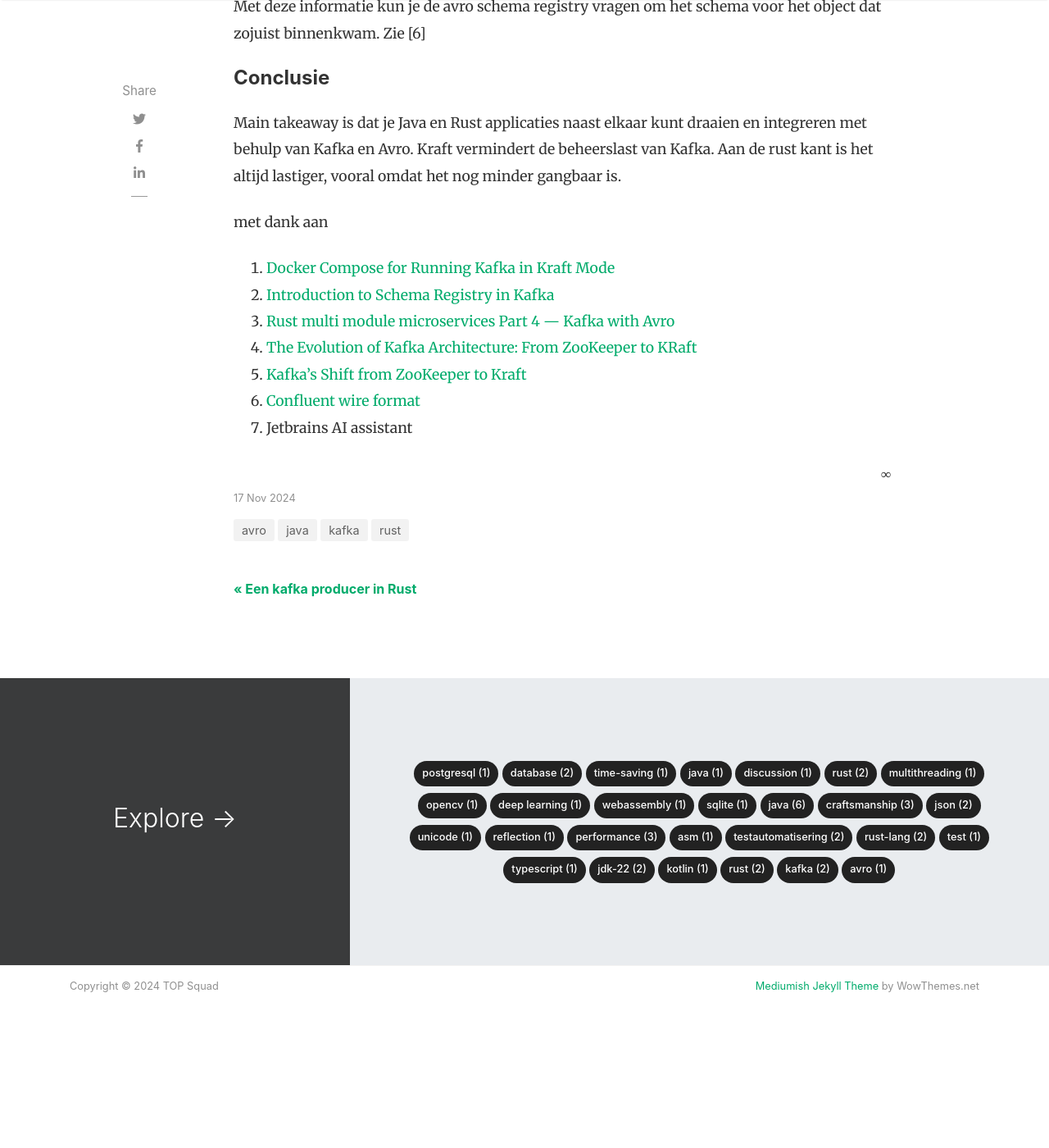
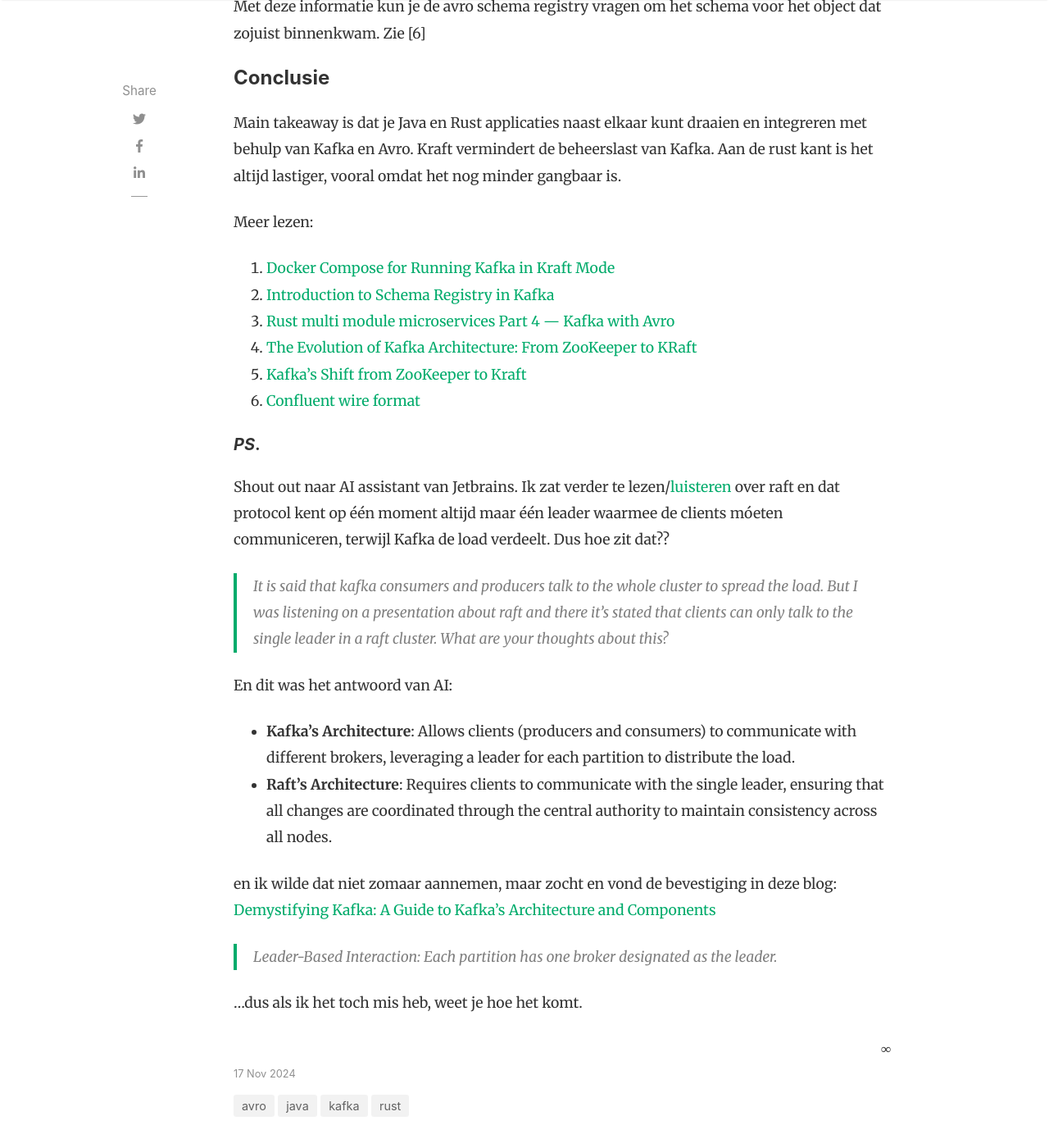
Before and after one commit to TOP-Squad/top-squad.github.io, a Jekyll site: the page built from _posts/2024-11-17-kafka-met-rust2.md, in a window 1280 px wide and 1400 px high, scrolled down 7769 px. Shown: the whole window at 82% size. Built offline with Jekyll 4.4.1, drawn with Linux system fonts in a browser that asks for light colours; nearby versions of some CDN libraries; before the commit the page ends 9055 px from its top, so only the background shows below that; some of the changed text lies outside the part shown.

Commit message:
nog meer tekst

```diff
--- a/_posts/2024-11-17-kafka-met-rust2.md
+++ b/_posts/2024-11-17-kafka-met-rust2.md
@@ -251,13 +251,30 @@ Zie [6]
 #### Conclusie
 Main takeaway is dat je Java en Rust applicaties naast elkaar kunt draaien en integreren met behulp van Kafka en Avro. Kraft vermindert de beheerslast van Kafka. Aan de rust kant is het altijd lastiger, vooral omdat het nog minder gangbaar is.
 
-met dank aan
+Meer lezen:
 1. [Docker Compose for Running Kafka in Kraft Mode](https://medium.com/@katyagorshkova/docker-compose-for-running-kafka-in-kraft-mode-20c535c48b1a)
 2. [Introduction to Schema Registry in Kafka](https://medium.com/slalom-technology/introduction-to-schema-registry-in-kafka-915ccf06b902)
 3. [Rust multi module microservices Part 4 — Kafka with Avro](https://medium.com/@omprakashsridharan/rust-multi-module-microservices-part-4-kafka-with-avro-f11204919da5)
 4. [The Evolution of Kafka Architecture: From ZooKeeper to KRaft](https://romanglushach.medium.com/the-evolution-of-kafka-architecture-from-zookeeper-to-kraft-f42d511ba242)
 5. [Kafka’s Shift from ZooKeeper to Kraft](https://www.baeldung.com/kafka-shift-from-zookeeper-to-kraft)
 6. [Confluent wire format](https://docs.confluent.io/platform/current/schema-registry/fundamentals/serdes-develop/index.html#wire-format)
-7. Jetbrains AI assistant
+
+
+##### _PS_.
+Shout out naar AI assistant van Jetbrains. Ik zat verder te lezen/[luisteren](https://www.youtube.com/watch?v=vYp4LYbnnW8&t=1726s) over raft en dat protocol kent op één moment altijd maar één leader waarmee de clients móeten communiceren, terwijl Kafka de load verdeelt. Dus hoe zit dat??
+
+>It is said that kafka consumers and producers talk to the whole cluster to spread the load. But I was listening on a presentation about raft and there it's stated that clients can only talk to the single leader in a raft cluster. What are your thoughts about this?
+
+En dit was het antwoord van AI:
+
+- **Kafka’s Architecture**: Allows clients (producers and consumers) to communicate with different brokers, leveraging a leader for each partition to distribute the load.
+- **Raft’s Architecture**: Requires clients to communicate with the single leader, ensuring that all changes are coordinated through the central authority to maintain consistency across all nodes.
+
+en ik wilde dat niet zomaar aannemen, maar zocht en vond de bevestiging in deze blog:
+[Demystifying Kafka: A Guide to Kafka’s Architecture and Components](https://medium.com/@roopa.kushtagi/demystifying-kafka-a-guide-to-kafkas-architecture-and-components-f51a69ad0956)
+
+>Leader-Based Interaction: Each partition has one broker designated as the leader.
+
+...dus als ik het toch mis heb, weet je hoe het komt.
 
 <div style="text-align: right">∞</div>
```
Also changed, not shown: other parts of _posts/2024-11-17-kafka-met-rust2.md (+1 -1 lines).
